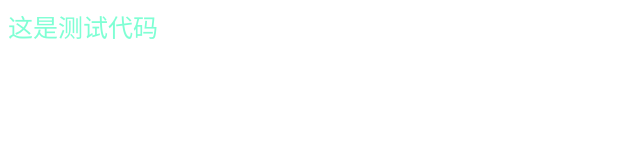
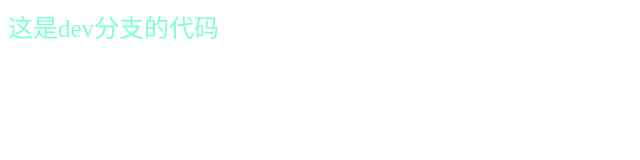
Before and after one commit to buxiangjianghua/test, a plain HTML site: page index.html in a window 1280 px wide. Shown: the whole page, without its empty margins (0-640 px from the left). Drawn offline with Linux system fonts and the light colour scheme.

Commit message:
dev分支修改了index.html

```diff
--- a/index.html
+++ b/index.html
@@ -8,6 +8,6 @@
     <script src="test.js"></script>
 </head>
 <body>
-    <div id="test">这是测试代码</div>
+    <div id="test">这是dev分支的代码</div>
 </body>
 </html>
```
